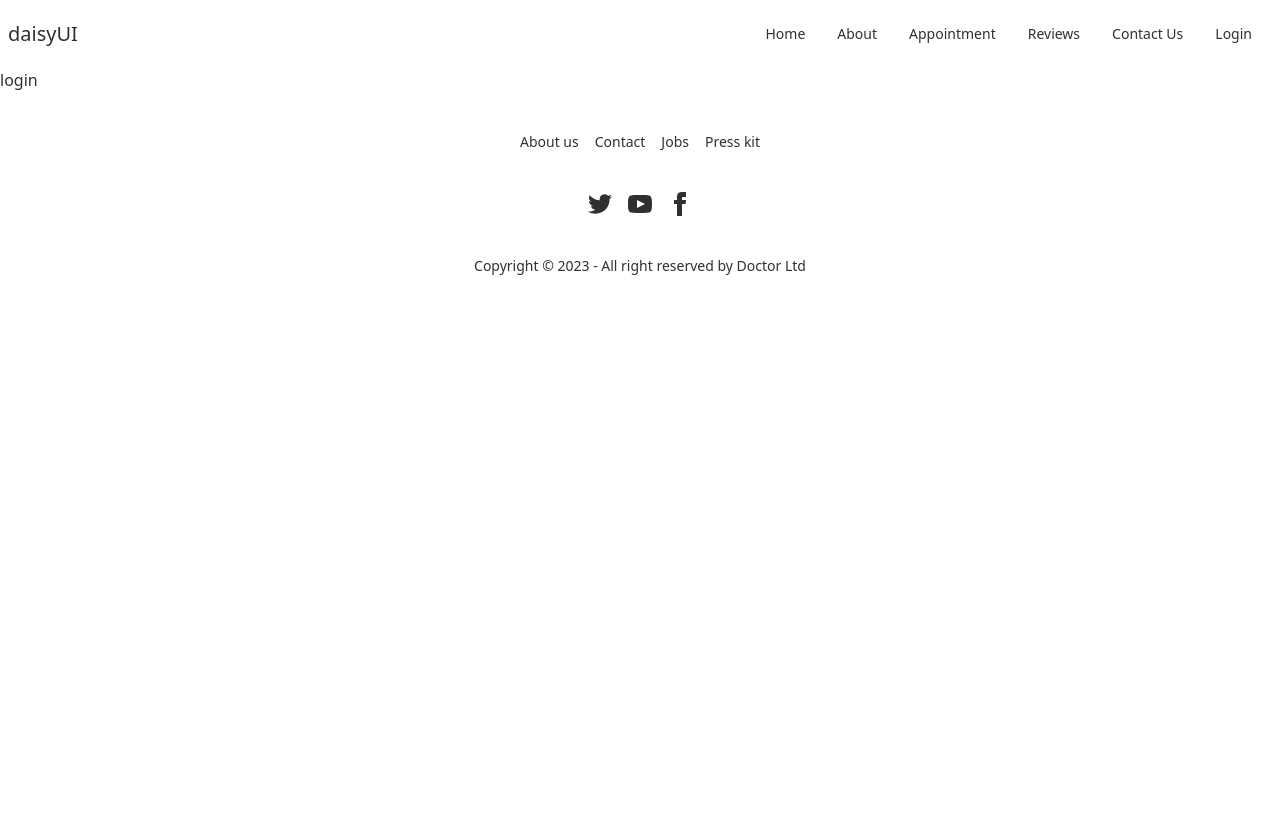
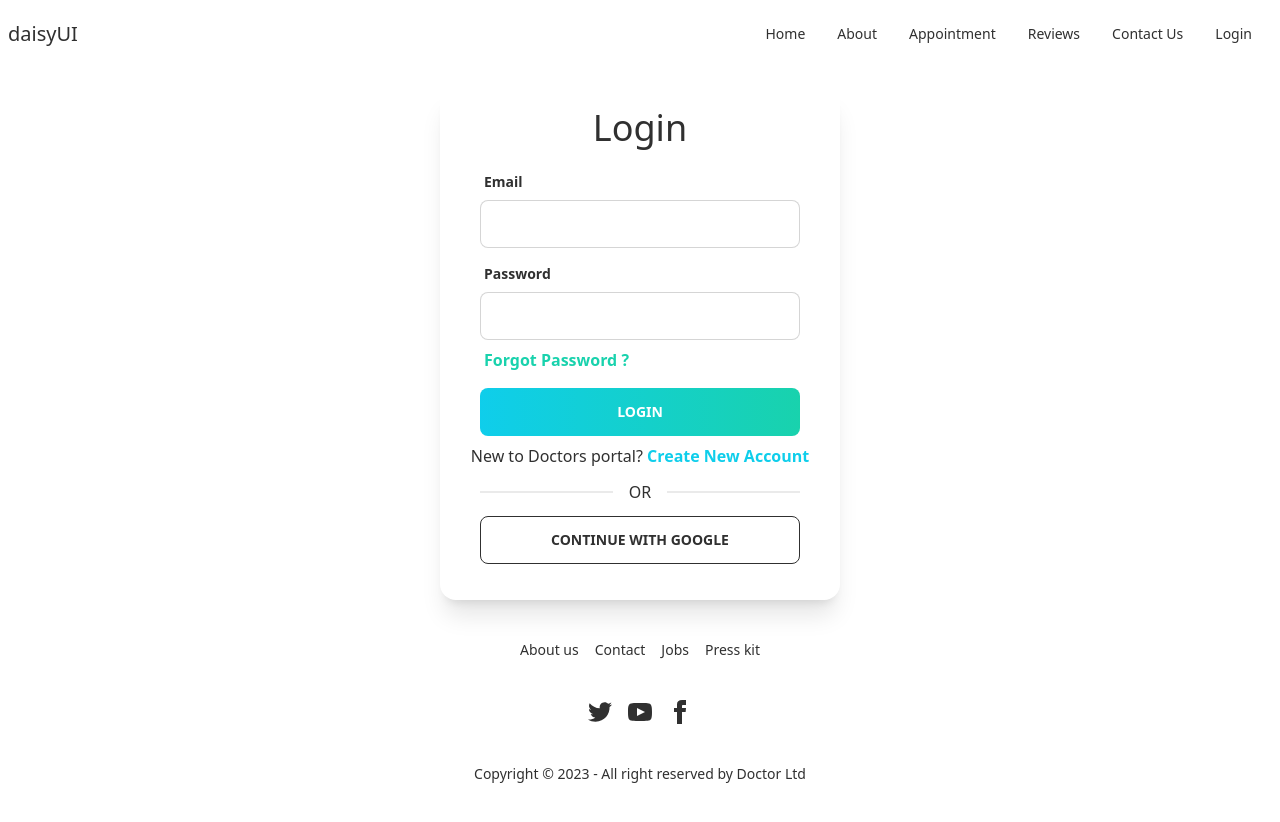
Before and after one commit to AbuRaihan1/doctors-client, a React (Create React App) app: page /login in a window 1280 px wide. Before the commit the page ends 800 px from the top, so only its background shows below. Built offline with nearby package versions, Linux system fonts and the light colour scheme.

Commit message:
stylized login page

```diff
--- a/package.json
+++ b/package.json
@@ -10,6 +10,7 @@
     "react": "^18.2.0",
     "react-day-picker": "^8.7.1",
     "react-dom": "^18.2.0",
+    "react-hook-form": "^7.44.3",
     "react-router-dom": "^6.12.1",
     "react-scripts": "5.0.1",
     "web-vitals": "^2.1.4"
--- a/src/Pages/Login/Login.js
+++ b/src/Pages/Login/Login.js
@@ -1,11 +1,70 @@
-import React from 'react';
+import React from "react";
+import { useForm } from "react-hook-form";
+import { Link } from "react-router-dom";
 
 const Login = () => {
-    return (
-        <div>
-            login
-        </div>
-    );
+  const {
+    register,
+    handleSubmit,
+    watch,
+    formState: { errors },
+  } = useForm();
+
+  const onSubmit = (data) => console.log(data);
+
+  console.log(watch("example"));
+  return (
+    <div className="text-center shadow-xl w-full sm:w-[400px] mx-auto mt-5 rounded-2xl py-5">
+      <h1 className="text-4xl">Login</h1>
+      <div className="py-4">
+        <form onSubmit={handleSubmit(onSubmit)} className="mx-auto space-y-2">
+          <div className="form-control w-full max-w-xs mx-auto">
+            <label className="label">
+              <span className="label-text font-bold">Email</span>
+            </label>
+            <input
+              {...register("example")}
+              className="input input-bordered w-full max-w-xs"
+              type="email"
+            />
+          </div>
+
+          <div className="form-control w-full max-w-xs mx-auto">
+            <label className="label">
+              <span className="label-text font-bold">Password</span>
+            </label>
+            <input
+              {...register("password", { required: true })}
+              className="input input-bordered w-full max-w-xs"
+              type="password"
+            />
+            <label className="label font-bold cursor-pointer text-secondary">
+              Forgot Password ?
+            </label>
+          </div>
+
+          <input
+            type="submit"
+            value="Login"
+            className="btn primary-button w-full max-w-xs"
+          />
+
+          <div className="withoutLogin">
+            <p>
+              New to Doctors portal?{" "}
+              <Link to="/signup" className="text-primary font-bold">
+                Create New Account
+              </Link>
+            </p>
+            <div className="divider max-w-xs mx-auto">OR</div>
+            <button className="btn btn-outline max-w-xs w-full">
+              Continue with google
+            </button>
+          </div>
+        </form>
+      </div>
+    </div>
+  );
 };
 
 export default Login;
```
Also changed, not shown: 1 other file (tests, documents, lock files or other folders).
